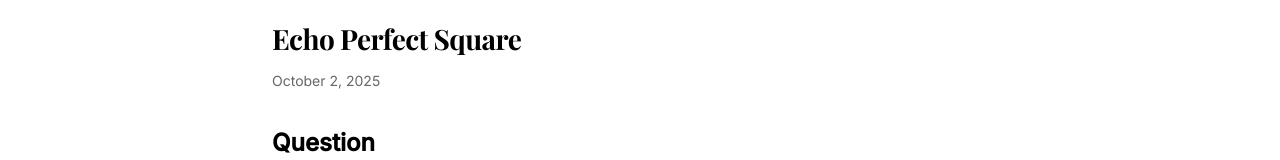
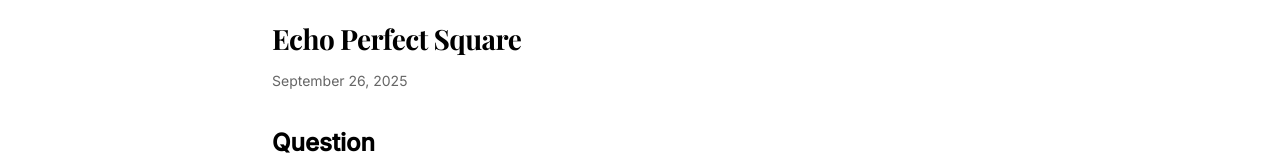
Before and after one commit to alissawu/alissasite, a Next.js app: page /math/echo-perfect-square in a window 1280 px wide. Shown: the part 176-336 px from the top of the page. Built offline with nearby package versions, Linux system fonts and the light colour scheme.

Commit message:
fixed dates

```diff
--- a/src/app/math/coin-flip-probability/page.tsx
+++ b/src/app/math/coin-flip-probability/page.tsx
@@ -14,7 +14,7 @@ export default function CoinFlipProbability() {
 
         <article className={styles.problemContent}>
           <h1>Coin Flip Probability</h1>
-          <p className={styles.date}>October 2, 2025</p>
+          <p className={styles.date}>September 27, 2025</p>
 
           <section className={styles.question}>
             <h2>Question</h2>
--- a/src/app/math/echo-perfect-square/page.tsx
+++ b/src/app/math/echo-perfect-square/page.tsx
@@ -14,7 +14,7 @@ export default function EchoPerfectSquare() {
 
         <article className={styles.problemContent}>
           <h1>Echo Perfect Square</h1>
-          <p className={styles.date}>October 2, 2025</p>
+          <p className={styles.date}>September 26, 2025</p>
 
           <section className={styles.question}>
             <h2>Question</h2>
--- a/src/app/math/rock-paper-scissors-optimal/page.tsx
+++ b/src/app/math/rock-paper-scissors-optimal/page.tsx
@@ -12,7 +12,7 @@ export default function RPSOptimal() {
         </Link>
         <article className={styles.problemContent}>
           <h1>Rock-Paper-Scissors Optimal Strategy</h1>
-          <p className={styles.date}>October 2, 2025</p>
+          <p className={styles.date}>September 26, 2025</p>
 
           <section className={styles.question}>
             <h2>Question</h2>
```
